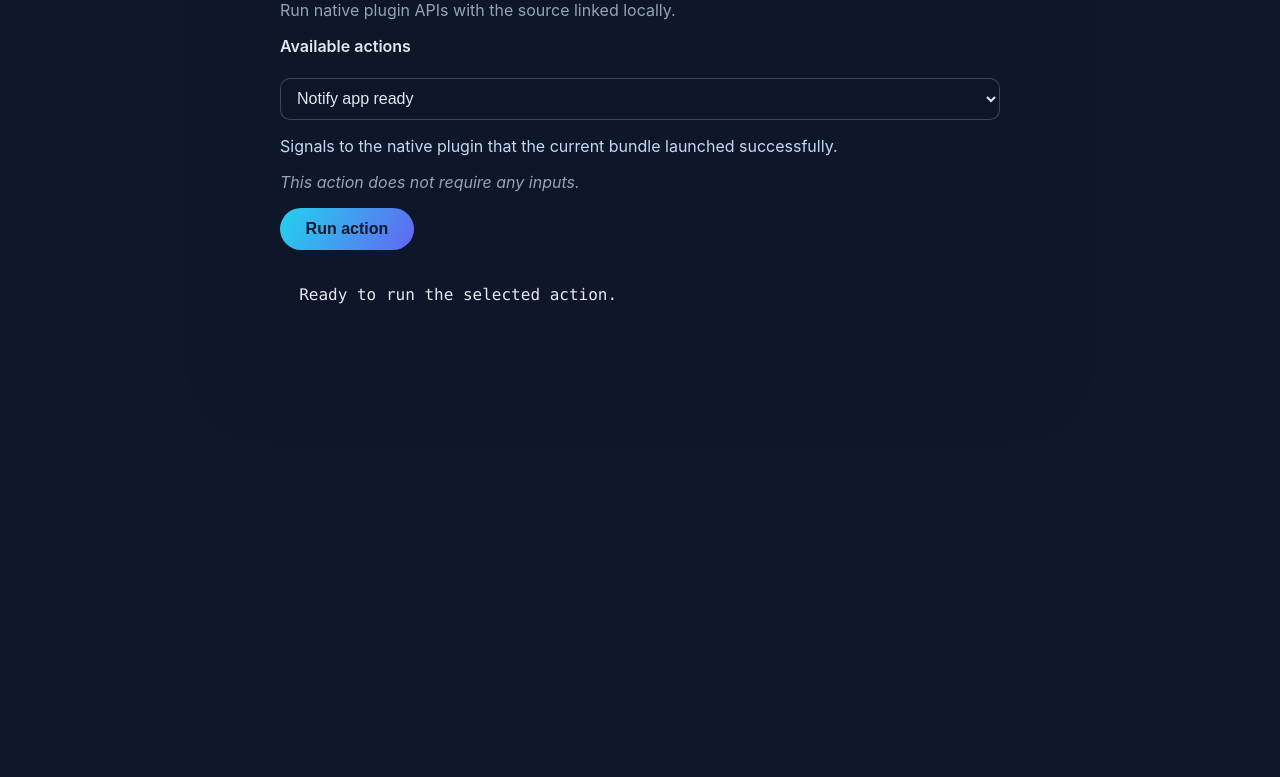
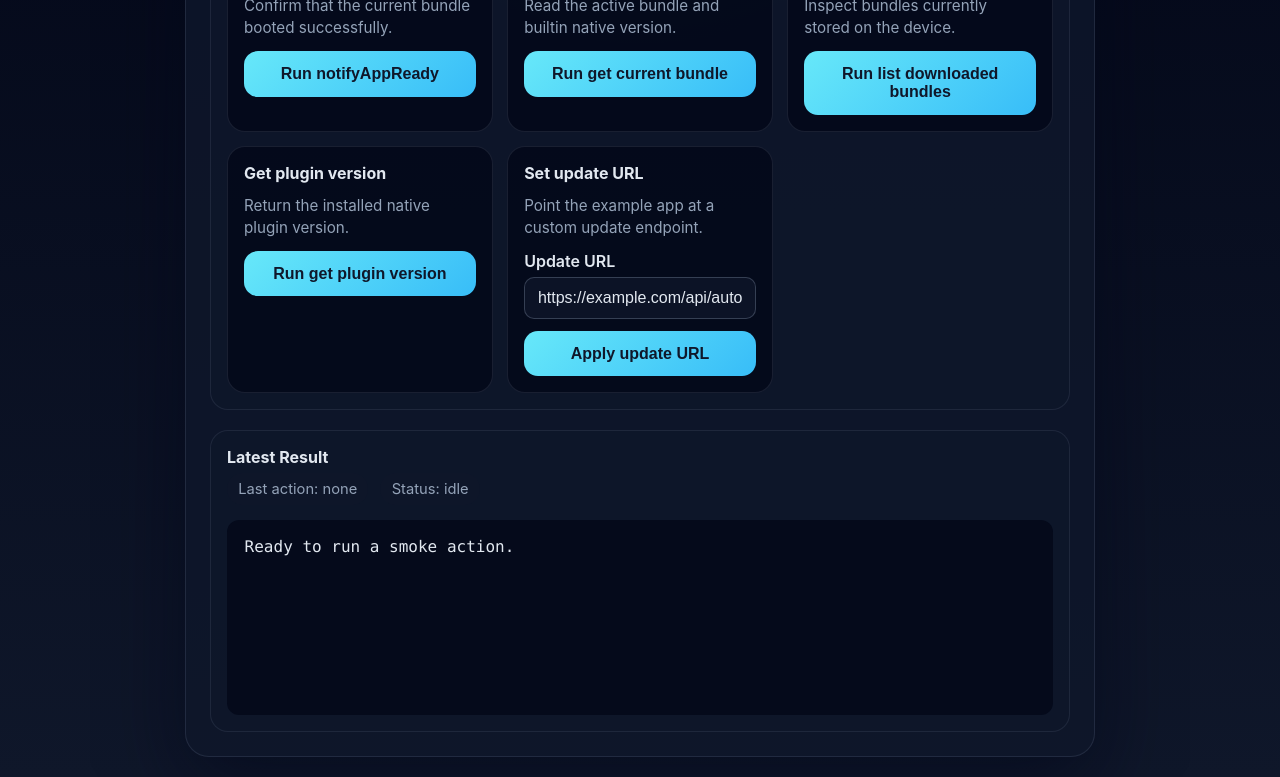
Before and after one commit to Cap-go/capacitor-updater, a website built with Vite: page example-app/index.html in a window 1280 px wide. Shown: the part 294-1071 px from the top of the page. Before the commit the page ends 864 px from the top, so only its background shows below. Built offline with nearby package versions, Linux system fonts and the light colour scheme; what @capacitor/core would draw is missing.

Commit message:
test: add maestro smoke checks for example app

```diff
--- a/example-app/capacitor.config.json
+++ b/example-app/capacitor.config.json
@@ -5,6 +5,9 @@
   "plugins": {
     "SplashScreen": {
       "launchAutoHide": false
+    },
+    "CapacitorUpdater": {
+      "allowModifyUrl": true
     }
   }
 }
--- a/example-app/index.html
+++ b/example-app/index.html
@@ -8,14 +8,28 @@
   </head>
   <body>
     <main class="container">
-      <h1>@capgo/capacitor-updater Example</h1>
-      <p class="lead">Run native plugin APIs with the source linked locally.</p>
-      <label for="action-select">Available actions</label>
-      <select id="action-select"></select>
-      <div id="action-description" class="action-description"></div>
-      <div id="action-form" class="form-grid"></div>
-      <button id="run-action">Run action</button>
-      <pre id="plugin-output">Select an action to begin.</pre>
+      <header class="hero">
+        <p class="eyebrow">Example app</p>
+        <h1>@capgo/capacitor-updater</h1>
+        <p class="lead">Smoke-test the native plugin APIs against the local source checkout.</p>
+      </header>
+      <section class="panel">
+        <div class="panel-heading">
+          <h2>Smoke Actions</h2>
+          <p>Each button runs one currently exposed example action and prints the latest result below.</p>
+        </div>
+        <div id="smoke-actions" class="actions-grid"></div>
+      </section>
+      <section class="panel result-panel">
+        <div class="panel-heading">
+          <h2>Latest Result</h2>
+          <div class="status-row">
+            <p id="last-action" class="status-line">Last action: none</p>
+            <p id="action-status" class="status-line">Status: idle</p>
+          </div>
+        </div>
+        <pre id="plugin-output">Ready to run a smoke action.</pre>
+      </section>
     </main>
     <script type="module" src="/src/main.js"></script>
   </body>
--- a/example-app/src/main.js
+++ b/example-app/src/main.js
@@ -3,18 +3,14 @@
 import { CapacitorUpdater } from '@capgo/capacitor-updater';
 
 const plugin = CapacitorUpdater;
-const state = {};
-
-plugin.notifyAppReady();
-
-
 const actions = [
   {
     id: 'notify-app-ready',
     label: 'Notify app ready',
-              description: 'Signals to the native plugin that the current bundle launched successfully.',
+    buttonLabel: 'Run notifyAppReady',
+    description: 'Confirm that the current bundle booted successfully.',
     inputs: [],
-              run: async (values) => {
+    run: async () => {
       await plugin.notifyAppReady();
       return 'notifyAppReady() resolved.';
     },
@@ -22,35 +18,41 @@
   {
     id: 'current-bundle',
     label: 'Get current bundle',
-  description: 'Returns the bundle currently in use.',
+    buttonLabel: 'Run get current bundle',
+    description: 'Read the active bundle and builtin native version.',
     inputs: [],
-  run: async (values) => {
-    return await plugin.current();
-  },
+    run: async () => plugin.current(),
   },
   {
     id: 'list-bundles',
     label: 'List downloaded bundles',
-  description: 'Lists bundles that were downloaded on the device.',
+    buttonLabel: 'Run list downloaded bundles',
+    description: 'Inspect bundles currently stored on the device.',
     inputs: [],
-  run: async (values) => {
-    return await plugin.list();
-  },
+    run: async () => plugin.list(),
   },
   {
     id: 'get-plugin-version',
     label: 'Get plugin version',
-  description: 'Returns the native plugin version.',
+    buttonLabel: 'Run get plugin version',
+    description: 'Return the installed native plugin version.',
     inputs: [],
-  run: async (values) => {
-    return await plugin.getPluginVersion();
-  },
+    run: async () => plugin.getPluginVersion(),
   },
   {
     id: 'set-update-url',
     label: 'Set update URL',
-              description: 'Configures the update server endpoint.',
-              inputs: [{ name: 'updateUrl', label: 'Update URL', type: 'text', placeholder: 'https://example.com/api/auto_update' }],
+    buttonLabel: 'Apply update URL',
+    description: 'Point the example app at a custom update endpoint.',
+    inputs: [
+      {
+        name: 'updateUrl',
+        label: 'Update URL',
+        type: 'text',
+        value: 'https://example.com/api/auto_update',
+        placeholder: 'https://example.com/api/auto_update',
+      },
+    ],
     run: async (values) => {
       if (!values.updateUrl) {
         throw new Error('Provide an update URL.');
@@ -58,157 +60,105 @@
       await plugin.setUpdateUrl({ url: values.updateUrl });
       return 'Update URL set.';
     },
-            }
+  },
 ];
 
-const actionSelect = document.getElementById('action-select');
-const formContainer = document.getElementById('action-form');
-const descriptionBox = document.getElementById('action-description');
-const runButton = document.getElementById('run-action');
+const actionGrid = document.getElementById('smoke-actions');
 const output = document.getElementById('plugin-output');
+const actionStatus = document.getElementById('action-status');
+const lastAction = document.getElementById('last-action');
 
-function buildForm(action) {
-  formContainer.innerHTML = '';
-  if (!action.inputs || !action.inputs.length) {
-    const note = document.createElement('p');
-    note.className = 'no-input-note';
-    note.textContent = 'This action does not require any inputs.';
-    formContainer.appendChild(note);
+plugin.notifyAppReady().catch((error) => {
+  console.error('notifyAppReady() bootstrap failed', error);
+});
+
+function formatResult(result) {
+  if (result === undefined) {
+    return 'Action completed.';
+  }
+  if (typeof result === 'string') {
+    return result;
+  }
+  return JSON.stringify(result, null, 2);
+}
+
+function getCardValues(card, action) {
+  const values = {};
+  (action.inputs || []).forEach((input) => {
+    const field = card.querySelector(`[name="${input.name}"]`);
+    if (!field) {
       return;
     }
-  action.inputs.forEach((input) => {
-    const fieldWrapper = document.createElement('div');
-    fieldWrapper.className = input.type === 'checkbox' ? 'form-field inline' : 'form-field';
-
-    const label = document.createElement('label');
-    label.textContent = input.label;
-    label.htmlFor = `field-${input.name}`;
-
-    let field;
-    switch (input.type) {
-      case 'textarea': {
-        field = document.createElement('textarea');
-        field.rows = input.rows || 4;
-        break;
-      }
-      case 'select': {
-        field = document.createElement('select');
-        (input.options || []).forEach((option) => {
-          const opt = document.createElement('option');
-          opt.value = option.value;
-          opt.textContent = option.label;
-          if (input.value !== undefined && option.value === input.value) {
-            opt.selected = true;
-          }
-          field.appendChild(opt);
-        });
-        break;
-      }
-      case 'checkbox': {
-        field = document.createElement('input');
-        field.type = 'checkbox';
-        field.checked = Boolean(input.value);
-        break;
-      }
-      case 'number': {
-        field = document.createElement('input');
-        field.type = 'number';
-        if (input.value !== undefined && input.value !== null) {
-          field.value = String(input.value);
-        }
-        break;
-      }
-      default: {
-        field = document.createElement('input');
-        field.type = 'text';
-        if (input.value !== undefined && input.value !== null) {
-          field.value = String(input.value);
-        }
-      }
-    }
-
-    field.id = `field-${input.name}`;
-    field.name = input.name;
-    field.dataset.type = input.type || 'text';
-
-    if (input.placeholder && input.type !== 'checkbox') {
-      field.placeholder = input.placeholder;
-    }
-
-    if (input.type === 'checkbox') {
-      fieldWrapper.appendChild(field);
-      fieldWrapper.appendChild(label);
-    } else {
-      fieldWrapper.appendChild(label);
-      fieldWrapper.appendChild(field);
-    }
-
-    formContainer.appendChild(fieldWrapper);
-  });
-}
-
-function getFormValues(action) {
-  const values = {};
-  (action.inputs || []).forEach((input) => {
-    const field = document.getElementById(`field-${input.name}`);
-    if (!field) return;
-    switch (input.type) {
-      case 'number': {
-        values[input.name] = field.value === '' ? null : Number(field.value);
-        break;
-      }
-      case 'checkbox': {
-        values[input.name] = field.checked;
-        break;
-      }
-      default: {
     values[input.name] = field.value;
-      }
-    }
   });
   return values;
 }
 
-function setAction(action) {
-  descriptionBox.textContent = action.description || '';
-  buildForm(action);
-  output.textContent = 'Ready to run the selected action.';
+async function runAction(action, values) {
+  lastAction.textContent = `Last action: ${action.label}`;
+  actionStatus.textContent = 'Status: running';
+  output.textContent = `Running ${action.label}...`;
+
+  try {
+    const result = await action.run(values);
+    actionStatus.textContent = 'Status: success';
+    output.textContent = formatResult(result);
+  } catch (error) {
+    actionStatus.textContent = 'Status: error';
+    output.textContent = `Error: ${error?.message ?? error}`;
+  }
 }
 
-function populateActions() {
-  actionSelect.innerHTML = '';
-  actions.forEach((action) => {
-    const option = document.createElement('option');
-    option.value = action.id;
-    option.textContent = action.label;
-    actionSelect.appendChild(option);
-  });
-  setAction(actions[0]);
+function createInputField(card, input) {
+  const fieldWrapper = document.createElement('label');
+  fieldWrapper.className = 'action-input';
+  fieldWrapper.textContent = input.label;
+
+  const field = document.createElement('input');
+  field.type = input.type || 'text';
+  field.name = input.name;
+  field.value = input.value || '';
+  if (input.placeholder) {
+    field.placeholder = input.placeholder;
   }
 
-actionSelect.addEventListener('change', () => {
-  const action = actions.find((item) => item.id === actionSelect.value);
-  if (action) {
-    setAction(action);
+  fieldWrapper.appendChild(field);
+  card.appendChild(fieldWrapper);
 }
+
+function createActionCard(action) {
+  const card = document.createElement('article');
+  card.className = 'action-card';
+
+  const title = document.createElement('h2');
+  title.textContent = action.label;
+  card.appendChild(title);
+
+  const description = document.createElement('p');
+  description.className = 'action-copy';
+  description.textContent = action.description;
+  card.appendChild(description);
+
+  (action.inputs || []).forEach((input) => {
+    createInputField(card, input);
   });
 
-runButton.addEventListener('click', async () => {
-  const action = actions.find((item) => item.id === actionSelect.value);
-  if (!action) return;
-  const values = getFormValues(action);
-  try {
-    const result = await action.run(values);
-    if (result === undefined) {
-      output.textContent = 'Action completed.';
-    } else if (typeof result === 'string') {
-      output.textContent = result;
-    } else {
-      output.textContent = JSON.stringify(result, null, 2);
+  const button = document.createElement('button');
+  button.type = 'button';
+  button.textContent = action.buttonLabel;
+  button.addEventListener('click', () => {
+    const values = getCardValues(card, action);
+    void runAction(action, values);
+  });
+  card.appendChild(button);
+
+  return card;
 }
-  } catch (error) {
-    output.textContent = `Error: ${error?.message ?? error}`;
+
+function renderActions() {
+  actions.forEach((action) => {
+    actionGrid.appendChild(createActionCard(action));
+  });
 }
-});
 
-populateActions();
+renderActions();
--- a/example-app/src/style.css
+++ b/example-app/src/style.css
@@ -1,7 +1,9 @@
 :root {
-  color-scheme: light dark;
+  color-scheme: dark;
   font-family: -apple-system, BlinkMacSystemFont, 'Segoe UI', Roboto, Helvetica, Arial, sans-serif;
-  background: #0f172a;
+  background:
+    radial-gradient(circle at top, rgba(34, 211, 238, 0.18), transparent 28%),
+    linear-gradient(180deg, #020617 0%, #0f172a 100%);
   color: #e2e8f0;
 }
 
@@ -10,110 +12,182 @@
   min-height: 100vh;
   display: flex;
   justify-content: center;
-  align-items: center;
-  padding: 2rem;
+  align-items: flex-start;
+  padding: 1.25rem;
+  background: inherit;
 }
 
 main.container {
-  width: min(720px, 100%);
-  background: rgba(15, 23, 42, 0.85);
-  border-radius: 16px;
-  padding: 2rem;
-  box-shadow: 0 25px 60px rgba(15, 23, 42, 0.45);
+  width: min(860px, 100%);
+  background: rgba(15, 23, 42, 0.86);
+  border: 1px solid rgba(148, 163, 184, 0.15);
+  border-radius: 24px;
+  padding: 1.5rem;
+  box-shadow: 0 24px 80px rgba(2, 6, 23, 0.55);
   display: flex;
   flex-direction: column;
-  gap: 1rem;
+  gap: 1.25rem;
+}
+
+.hero {
+  display: flex;
+  flex-direction: column;
+  gap: 0.4rem;
+}
+
+.eyebrow {
+  margin: 0;
+  text-transform: uppercase;
+  letter-spacing: 0.18em;
+  font-size: 0.72rem;
+  color: #67e8f9;
+}
+
+h1,
+h2 {
+  margin: 0;
 }
 
 h1 {
-  margin: 0;
-  font-size: 1.6rem;
+  font-size: clamp(1.9rem, 5vw, 2.6rem);
+}
+
+h2 {
+  font-size: 1rem;
 }
 
 .lead {
   margin: 0;
-  color: #94a3b8;
+  max-width: 42rem;
+  color: #cbd5e1;
 }
 
-label {
-  font-weight: 600;
-  margin-bottom: 0.35rem;
-}
-
-select,
-input[type="text"],
-input[type="number"],
-textarea {
-  width: 100%;
-  padding: 0.65rem 0.75rem;
-  border-radius: 10px;
-  border: 1px solid rgba(148, 163, 184, 0.35);
-  background: rgba(15, 23, 42, 0.6);
-  color: inherit;
-  font-size: 1rem;
-}
-
-textarea {
-  min-height: 110px;
-  resize: vertical;
-}
-
-.form-grid {
+.panel {
   display: flex;
   flex-direction: column;
   gap: 1rem;
+  padding: 1rem;
+  border-radius: 18px;
+  background: rgba(15, 23, 42, 0.62);
+  border: 1px solid rgba(148, 163, 184, 0.12);
 }
 
-.form-field {
+.panel-heading {
   display: flex;
   flex-direction: column;
   gap: 0.35rem;
 }
 
-.form-field.inline {
-  flex-direction: row;
-  align-items: center;
-  gap: 0.65rem;
+.panel-heading p {
+  margin: 0;
+  color: #94a3b8;
 }
 
-.form-field.inline label {
-  margin: 0;
+.actions-grid {
+  display: grid;
+  grid-template-columns: repeat(auto-fit, minmax(220px, 1fr));
+  gap: 0.9rem;
 }
 
-button#run-action {
-  align-self: flex-start;
-  padding: 0.75rem 1.6rem;
+.action-card {
+  display: flex;
+  flex-direction: column;
+  gap: 0.75rem;
+  padding: 1rem;
+  border-radius: 18px;
+  background: rgba(2, 6, 23, 0.72);
+  border: 1px solid rgba(148, 163, 184, 0.14);
+}
+
+.action-copy {
+  margin: 0;
+  color: #94a3b8;
+  font-size: 0.95rem;
+  line-height: 1.45;
+}
+
+.action-input {
+  display: flex;
+  flex-direction: column;
+  gap: 0.35rem;
+  font-weight: 600;
+}
+
+input[type="text"],
+button {
+  width: 100%;
   font-size: 1rem;
-  border-radius: 999px;
+}
+
+input[type="text"] {
+  padding: 0.7rem 0.8rem;
+  border-radius: 10px;
+  border: 1px solid rgba(148, 163, 184, 0.3);
+  background: rgba(15, 23, 42, 0.82);
+  color: inherit;
+  box-sizing: border-box;
+}
+
+button {
+  padding: 0.85rem 1rem;
+  border-radius: 14px;
   border: none;
-  background: linear-gradient(120deg, #22d3ee, #6366f1);
+  background: linear-gradient(135deg, #67e8f9, #38bdf8);
   color: #0f172a;
   cursor: pointer;
   font-weight: 600;
+  transition: transform 140ms ease, filter 140ms ease;
 }
 
-button#run-action:hover {
+button:hover {
   filter: brightness(1.08);
+  transform: translateY(-1px);
+}
+
+.result-panel {
+  gap: 0.9rem;
+}
+
+.status-row {
+  display: flex;
+  flex-wrap: wrap;
+  gap: 0.75rem;
+}
+
+.status-line {
+  margin: 0;
+  padding: 0.45rem 0.7rem;
+  border-radius: 999px;
+  background: rgba(15, 23, 42, 0.82);
+  color: #cbd5e1;
+  font-size: 0.92rem;
 }
 
 pre#plugin-output {
   margin: 0;
-  padding: 1.2rem;
-  background: rgba(15, 23, 42, 0.6);
+  padding: 1.1rem;
+  background: rgba(2, 6, 23, 0.72);
   border-radius: 12px;
   font-family: 'JetBrains Mono', 'Fira Code', ui-monospace, SFMono-Regular, Menlo, Monaco, Consolas, 'Liberation Mono', 'Courier New', monospace;
-  max-height: 280px;
+  min-height: 160px;
+  max-height: 320px;
   overflow-y: auto;
   white-space: pre-wrap;
   word-break: break-word;
 }
 
-.no-input-note {
-  margin: 0;
-  color: #94a3b8;
-  font-style: italic;
+@media (max-width: 640px) {
+  body {
+    padding: 0.75rem;
+  }
+
+  main.container {
+    padding: 1rem;
+    border-radius: 20px;
+  }
+
+  .panel,
+  .action-card {
+    padding: 0.9rem;
+  }
 }
-
-div.action-description {
-  color: #cbd5f5;
-}
```
Also changed, not shown: package.json (+8 -7 lines), .github/workflows/test.yml, .maestro/example-app-smoke.yaml (added), 2 other files. Lines whose indentation alone changed are shown as unchanged.
